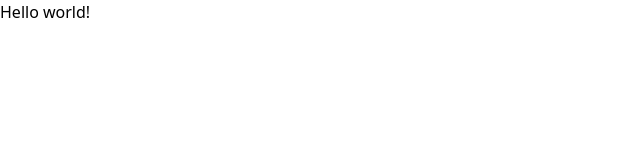
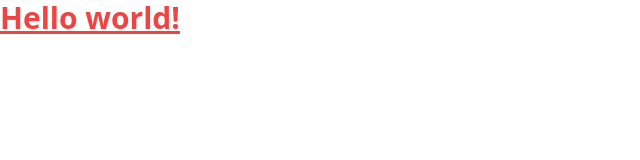
Before and after one commit to nemanjam/tailwindcss-hello-world, a website: page src/index.html in a window 1280 px wide. Shown: the whole page, without its empty margins (0-640 px from the left). Drawn offline with nearby package versions, Linux system fonts and the light colour scheme; files that its build step writes are made by us from their sources.

Commit message:
build works

```diff
--- a/package.json
+++ b/package.json
@@ -1,7 +1,8 @@
 {
   "scripts": {
     "format": "prettier --write .",
-    "tw": "npx tailwindcss -i ./src/input.css -o ./dist/output.css --watch"
+    "dev": "npx tailwindcss -i ./src/input.css -o ./dist/output.css --watch",
+    "build": "npx tailwindcss -i ./src/input.css -o ./dist/output.css && cp src/index.html dist/index.html"
   },
   "devDependencies": {
     "prettier": "^3.1.1",
--- a/dist/index.html
+++ b/src/index.html
@@ -3,9 +3,9 @@
   <head>
     <meta charset="UTF-8" />
     <meta name="viewport" content="width=device-width, initial-scale=1.0" />
-    <link href="./output.css" rel="stylesheet" />
+    <link href="output.css" rel="stylesheet" />
   </head>
   <body>
-    <h1 class="text-3xl font-bold underline text-red-600">Hello world!</h1>
+    <h1 class="text-3xl font-bold underline text-red-500">Hello world!</h1>
   </body>
 </html>
```
Also changed, not shown: dist/output.css (deleted), 2 other files.
